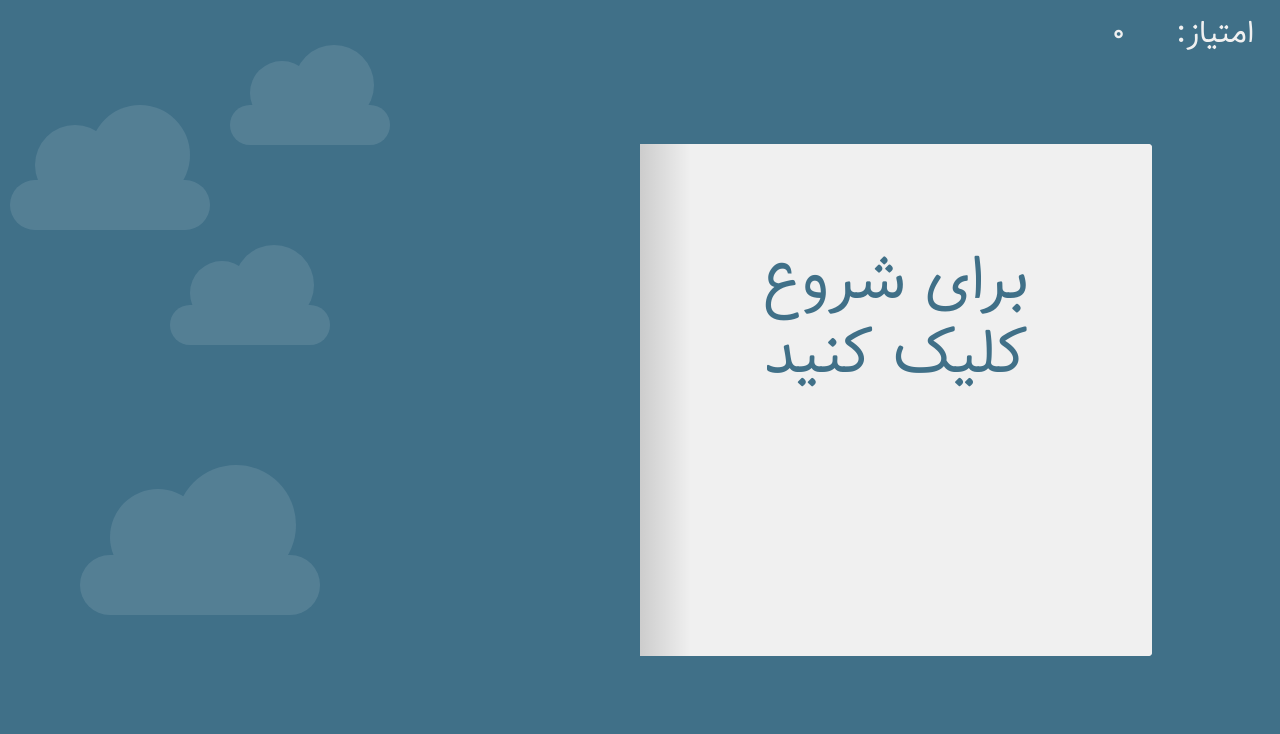
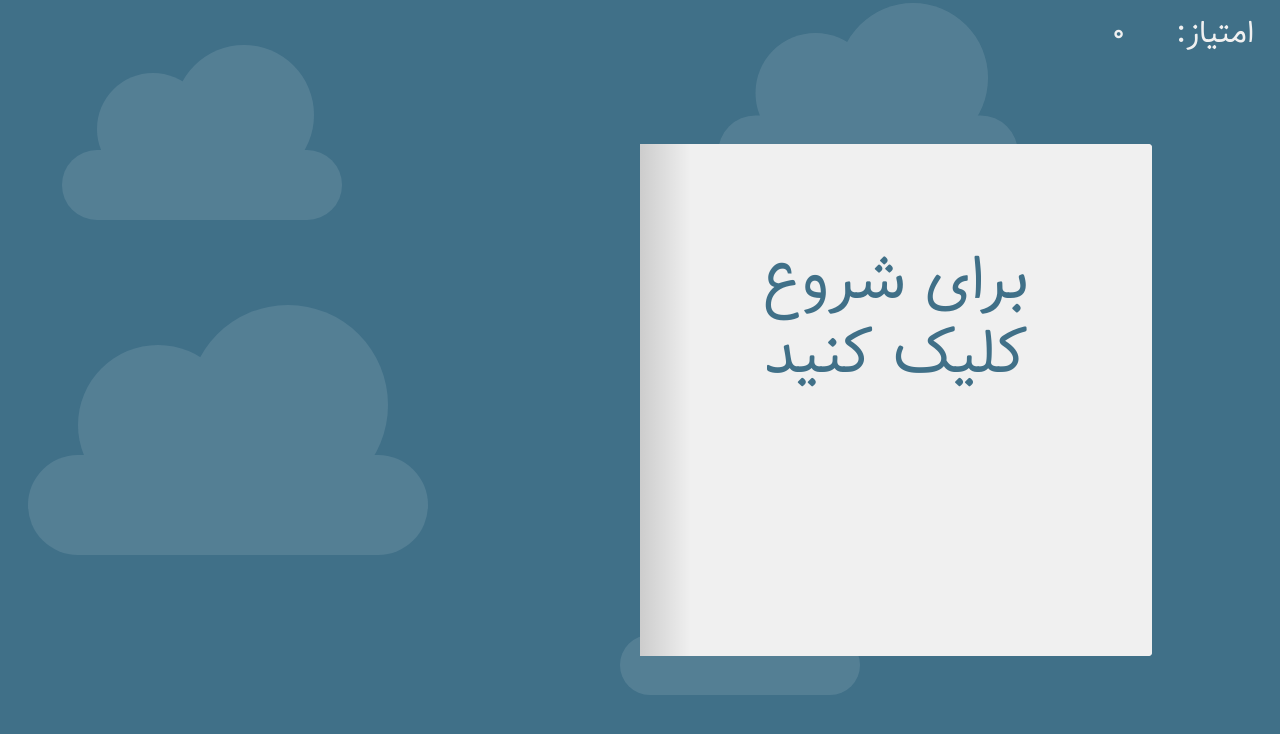
Before and after one commit to soreana/n-back-game, a plain HTML site: page index.html in a window 1280 px wide. Drawn offline with Linux system fonts and the light colour scheme; files whose address does not match are found by name; a web font is replaced by a local one.

Commit message:
Fix cloud positoins.

```diff
--- a/css/main.css
+++ b/css/main.css
@@ -353,6 +353,32 @@ body {
   transform: scale(1.2);
 }
 
+@media only screen and (min-width: 768px) {
+  .cloud:nth-child(1){
+    top: 20%;
+    left: 8%;
+    transform: scale(1.4);
+  }
+
+  .cloud:nth-child(2){
+    top: 16%;
+    left: 60%;
+    transform: scale(1.5);
+  }
+
+  .cloud:nth-child(3){
+    top: 60%;
+    left: 10%;
+    transform: scale(2);
+  }
+
+  .cloud:nth-child(4){
+    top: 80%;
+    left: 50%;
+    transform: scale(1.2);
+  }
+}
+
 .button-cls{
   position: fixed;
   bottom: 2%;
```
